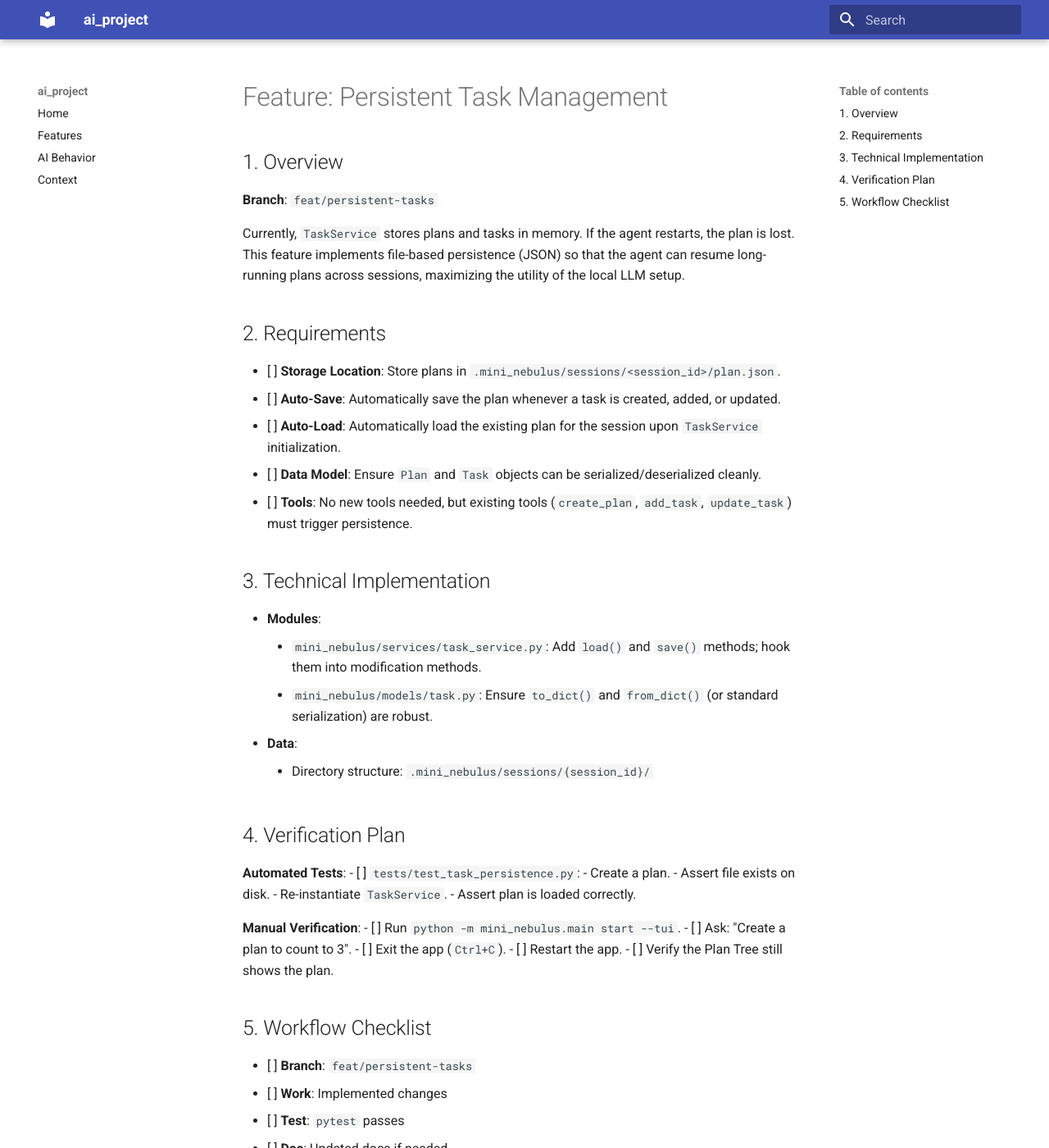
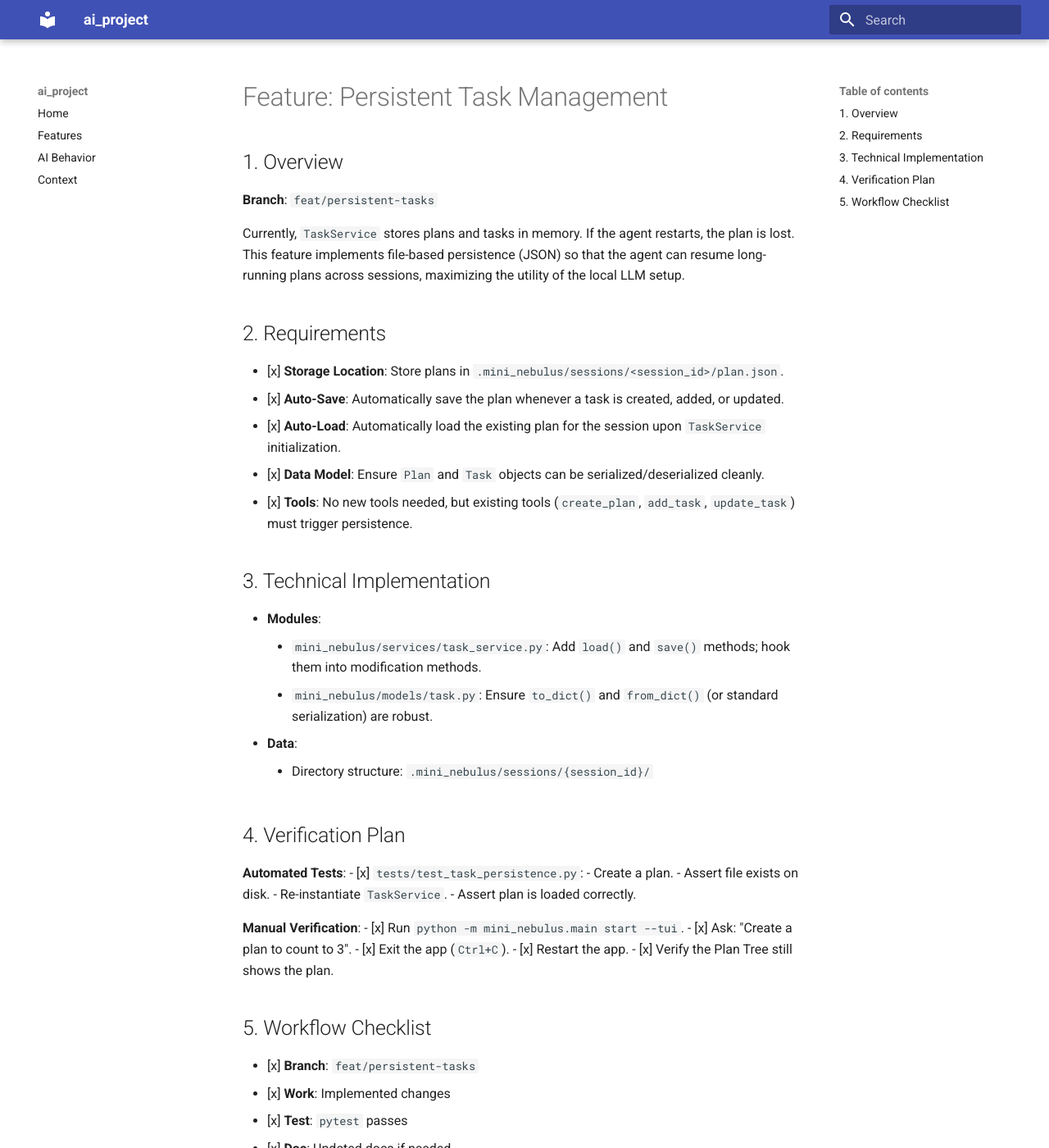
Before and after one commit to jlwestsr/nebulus-atom, an MkDocs documentation site: the page built from docs/features/task_management.md, in a window 1280 px wide and 1400 px high. Shown: the whole window at 82% size. Built offline with MkDocs 1.6.1 and Material for MkDocs 9.7.7, drawn with Linux system fonts in a browser that asks for light colours.

```diff
--- a/docs/features/task_management.md
+++ b/docs/features/task_management.md
@@ -6,11 +6,11 @@
 Currently, `TaskService` stores plans and tasks in memory. If the agent restarts, the plan is lost. This feature implements file-based persistence (JSON) so that the agent can resume long-running plans across sessions, maximizing the utility of the local LLM setup.
 
 ## 2. Requirements
-- [ ] **Storage Location**: Store plans in `.mini_nebulus/sessions/<session_id>/plan.json`.
-- [ ] **Auto-Save**: Automatically save the plan whenever a task is created, added, or updated.
-- [ ] **Auto-Load**: Automatically load the existing plan for the session upon `TaskService` initialization.
-- [ ] **Data Model**: Ensure `Plan` and `Task` objects can be serialized/deserialized cleanly.
-- [ ] **Tools**: No new tools needed, but existing tools (`create_plan`, `add_task`, `update_task`) must trigger persistence.
+- [x] **Storage Location**: Store plans in `.mini_nebulus/sessions/<session_id>/plan.json`.
+- [x] **Auto-Save**: Automatically save the plan whenever a task is created, added, or updated.
+- [x] **Auto-Load**: Automatically load the existing plan for the session upon `TaskService` initialization.
+- [x] **Data Model**: Ensure `Plan` and `Task` objects can be serialized/deserialized cleanly.
+- [x] **Tools**: No new tools needed, but existing tools (`create_plan`, `add_task`, `update_task`) must trigger persistence.
 
 ## 3. Technical Implementation
 - **Modules**:
@@ -21,22 +21,22 @@ Currently, `TaskService` stores plans and tasks in memory. If the agent restarts
 
 ## 4. Verification Plan
 **Automated Tests**:
-- [ ] `tests/test_task_persistence.py`:
+- [x] `tests/test_task_persistence.py`:
     - Create a plan.
     - Assert file exists on disk.
     - Re-instantiate `TaskService`.
     - Assert plan is loaded correctly.
 
 **Manual Verification**:
-- [ ] Run `python -m mini_nebulus.main start --tui`.
-- [ ] Ask: "Create a plan to count to 3".
-- [ ] Exit the app (`Ctrl+C`).
-- [ ] Restart the app.
-- [ ] Verify the Plan Tree still shows the plan.
+- [x] Run `python -m mini_nebulus.main start --tui`.
+- [x] Ask: "Create a plan to count to 3".
+- [x] Exit the app (`Ctrl+C`).
+- [x] Restart the app.
+- [x] Verify the Plan Tree still shows the plan.
 
 ## 5. Workflow Checklist
-- [ ] **Branch**: `feat/persistent-tasks`
-- [ ] **Work**: Implemented changes
-- [ ] **Test**: `pytest` passes
-- [ ] **Doc**: Updated docs if needed
-- [ ] **Merge**: `develop`
+- [x] **Branch**: `feat/persistent-tasks`
+- [x] **Work**: Implemented changes
+- [x] **Test**: `pytest` passes
+- [x] **Doc**: Updated docs if needed
+- [x] **Merge**: `develop`
```
